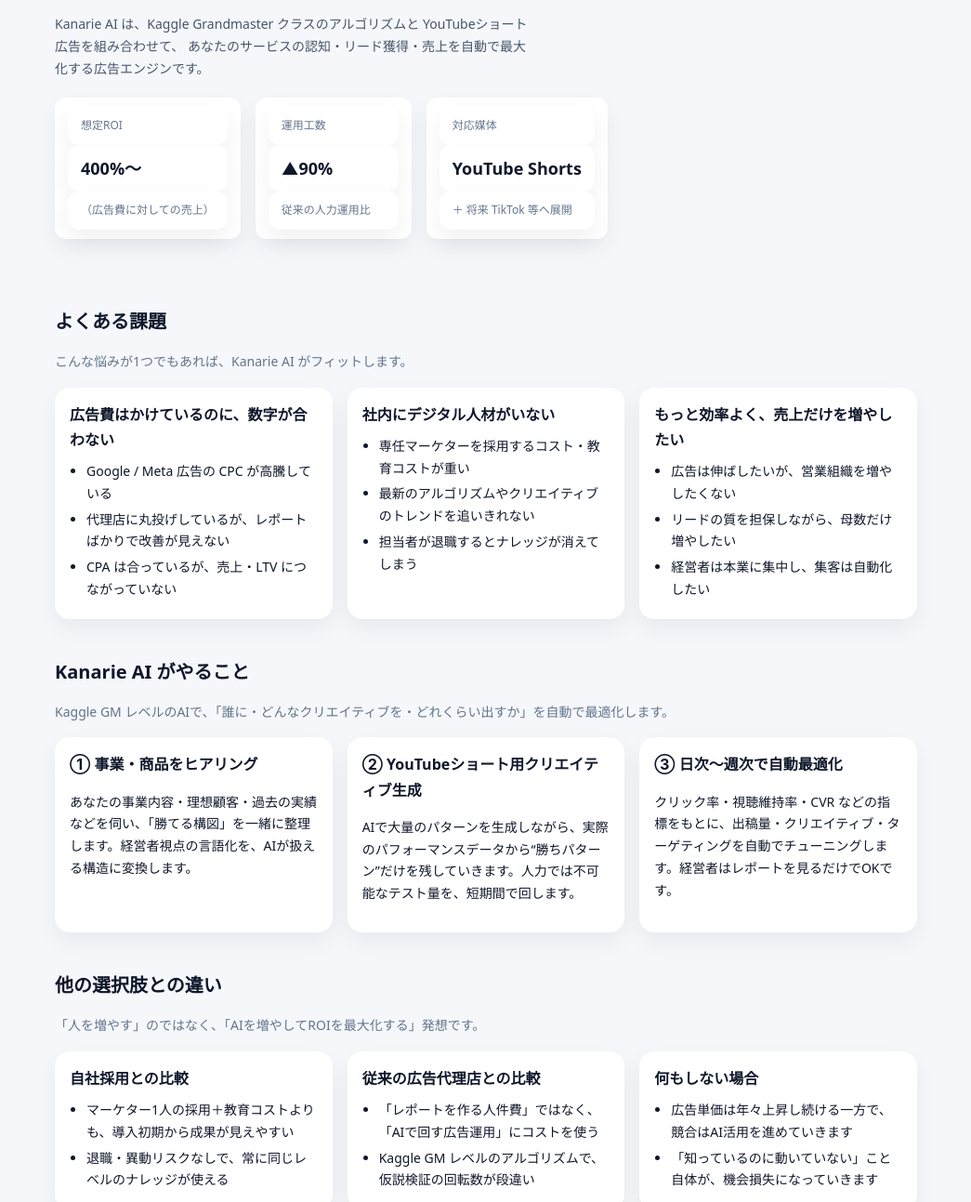
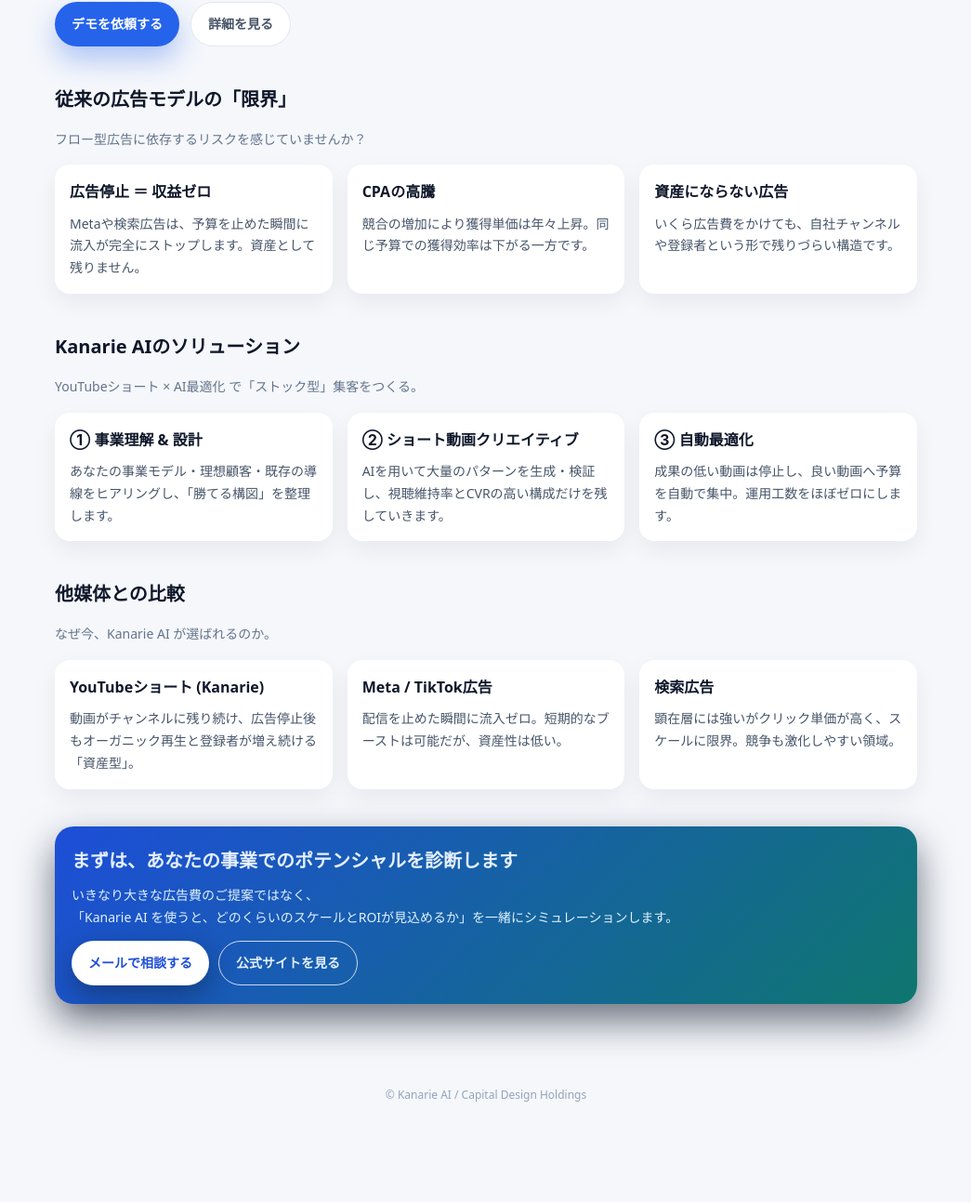
Before and after one commit to masahiro-oss/Kanarie-ai, a plain HTML site: page index.html in a window 1280 px wide. Shown: the part 319-1612 px from the top of the page at 93% size, without its empty margins (117-1162 px from the left). After the commit the page ends 1519 px from the top, so only its background shows below. Drawn offline with Linux system fonts and the light colour scheme.

Commit message:
Update index.html

```diff
--- a/index.html
+++ b/index.html
@@ -2,7 +2,7 @@
 <html lang="ja">
 <head>
   <meta charset="UTF-8" />
-  <title>Kanarie AI - 自動で売上を伸ばすYouTube広告</title>
+  <title>Kanarie AI - ストック型YouTubeショート広告</title>
   <meta name="viewport" content="width=device-width, initial-scale=1" />
   <style>
     :root {
@@ -22,9 +22,9 @@
     header {
       position: sticky;
       top: 0;
-      z-index: 20;
+      z-index: 10;
       backdrop-filter: blur(12px);
-      background: rgba(255,255,255,0.92);
+      background: rgba(255,255,255,0.94);
       border-bottom: 1px solid rgba(148,163,184,0.3);
     }
     .nav-inner {
@@ -32,27 +32,17 @@
       margin: 0 auto;
       padding: 12px 16px;
       display: flex;
+      justify-content: space-between;
       align-items: center;
-      justify-content: space-between;
       gap: 16px;
     }
-    .logo {
-      font-weight: 700;
-      letter-spacing: .05em;
-      color: var(--blue-dark);
-    }
-    .nav-links {
-      display: flex;
-      gap: 16px;
-      font-size: 14px;
-    }
+    .logo { font-weight: 700; letter-spacing: .06em; color: var(--blue-dark); }
+    .nav-links { display: flex; gap: 16px; font-size: 14px; }
     .nav-links a {
       text-decoration: none;
       color: #475569;
     }
-    .nav-links a:hover {
-      color: var(--blue);
-    }
+    .nav-links a:hover { color: var(--blue); }
     .nav-cta {
       padding: 8px 14px;
       border-radius: 999px;
@@ -61,19 +51,16 @@
       text-decoration: none;
       font-size: 14px;
       font-weight: 600;
-      box-shadow: 0 8px 20px rgba(37,99,235,0.3);
+      box-shadow: 0 10px 24px rgba(37,99,235,0.3);
     }
     .nav-cta:hover { background: var(--blue-dark); }
 
     main {
       max-width: 960px;
       margin: 0 auto;
-      padding: 24px 16px 64px;
+      padding: 32px 16px 64px;
     }
-    .hero {
-      padding: 40px 0 32px;
-    }
-    .badge {
+    .hero-badge {
       display: inline-flex;
       align-items: center;
       gap: 6px;
@@ -85,32 +72,46 @@
       margin-bottom: 12px;
     }
     .hero-title {
-      font-size: clamp(26px, 4vw, 32px);
-      font-weight: 700;
+      font-size: clamp(26px, 4.2vw, 36px);
+      font-weight: 800;
       margin: 0 0 12px;
     }
+    .hero-title span { color: var(--blue); }
     .hero-sub {
       color: #475569;
       max-width: 520px;
       font-size: 14px;
     }
-    .hero-metrics {
+    .hero-actions {
+      margin-top: 20px;
       display: flex;
       flex-wrap: wrap;
-      gap: 16px;
-      margin-top: 20px;
-      font-size: 13px;
+      gap: 12px;
     }
-    .hero-metrics div {
-      padding: 10px 14px;
-      border-radius: 12px;
+    .btn {
+      display: inline-flex;
+      align-items: center;
+      justify-content: center;
+      padding: 11px 18px;
+      border-radius: 999px;
+      border: none;
+      cursor: pointer;
+      font-size: 14px;
+      font-weight: 600;
+      text-decoration: none;
+      white-space: nowrap;
+    }
+    .btn-primary {
+      background: var(--blue);
+      color: #fff;
+      box-shadow: 0 14px 30px rgba(37,99,235,0.35);
+    }
+    .btn-primary:hover { background: var(--blue-dark); }
+    .btn-outline {
       background: #fff;
-      box-shadow: 0 10px 24px rgba(15,23,42,0.06);
-      min-width: 140px;
+      border: 1px solid #e2e8f0;
+      color: #475569;
     }
-    .metric-label { color: #64748b; font-size: 12px; }
-    .metric-value { font-weight: 700; font-size: 18px; }
-
     section {
       margin-top: 40px;
     }
@@ -125,7 +126,7 @@
     }
     .grid {
       display: grid;
-      grid-template-columns: repeat(auto-fit, minmax(220px, 1fr));
+      grid-template-columns: repeat(auto-fit, minmax(230px, 1fr));
       gap: 16px;
     }
     .card {
@@ -136,24 +137,18 @@
       font-size: 14px;
     }
     .card h3 {
-      margin-top: 0;
-      margin-bottom: 8px;
+      margin: 0 0 8px;
       font-size: 16px;
     }
-    .card ul {
-      padding-left: 18px;
-      margin: 0;
-    }
-    .card li {
-      margin-bottom: 4px;
-    }
+    .card p { margin: 0; color: #475569; }
+
     .contact {
       margin-top: 40px;
-      padding: 20px 16px;
-      border-radius: 18px;
-      background: linear-gradient(135deg, #2563eb, #0f766e);
-      color: #e2f3ff;
-      box-shadow: 0 18px 40px rgba(15,23,42,0.45);
+      padding: 20px 18px;
+      border-radius: 20px;
+      background: linear-gradient(135deg, #1d4ed8, #0f766e);
+      color: #e0f2fe;
+      box-shadow: 0 18px 40px rgba(15,23,42,0.6);
     }
     .contact h2 { margin: 0 0 8px; color: #e5f0ff; }
     .contact p { margin: 0 0 14px; font-size: 14px; }
@@ -161,30 +156,19 @@
       display: flex;
       flex-wrap: wrap;
       gap: 10px;
-      margin-top: 6px;
+      margin-top: 8px;
     }
-    .btn {
-      display: inline-flex;
-      align-items: center;
-      justify-content: center;
-      padding: 9px 14px;
-      border-radius: 999px;
-      border: none;
-      font-size: 14px;
-      font-weight: 600;
-      cursor: pointer;
-      text-decoration: none;
-      white-space: nowrap;
-    }
-    .btn-primary {
+    .contact .btn-primary {
       background: #fff;
       color: var(--blue-dark);
+      box-shadow: 0 10px 28px rgba(15,23,42,0.4);
     }
-    .btn-outline {
+    .contact .btn-outline {
+      border-color: rgba(226,232,240,0.9);
+      color: #e5f0ff;
       background: transparent;
-      border: 1px solid rgba(226,232,240,0.8);
-      color: #e5f0ff;
     }
+
     footer {
       text-align: center;
       font-size: 12px;
@@ -200,134 +184,109 @@
 <body>
   <header>
     <div class="nav-inner">
-      <div class="logo">Kanarie AI</div>
+      <div class="logo">KANARIE AI</div>
       <nav class="nav-links">
         <a href="#problems">課題</a>
         <a href="#solution">解決策</a>
-        <a href="#comparison">比較</a>
+        <a href="#comparison">他社比較</a>
       </nav>
-      <a href="#contact" class="nav-cta">まずは相談する</a>
+      <a href="#contact" class="nav-cta">お問い合わせ</a>
     </div>
   </header>
 
   <main>
-    <section class="hero">
-      <div class="badge">YouTubeショート × Kaggle GM AI</div>
+    <!-- Hero -->
+    <section>
+      <div class="hero-badge">
+        <span style="width:8px;height:8px;border-radius:999px;background:#2563eb;display:inline-block;"></span>
+        次世代の広告戦略
+      </div>
       <h1 class="hero-title">
-        営業コストをかけずに、<br />
-        AIがあなたの事業の売上を“自動で増やし続ける”
+        「ただの広告」から <span>「資産」</span> へ。
       </h1>
       <p class="hero-sub">
-        Kanarie AI は、Kaggle Grandmaster クラスのアルゴリズムと YouTubeショート広告を組み合わせて、
-        あなたのサービスの認知・リード獲得・売上を自動で最大化する広告エンジンです。
+        Meta・TikTok・Google検索広告の限界を超える。Kanarie AIは、YouTubeショートを活用した
+        <strong>ストック型マーケティング</strong> を実現します。
       </p>
+      <div class="hero-actions">
+        <a href="#contact" class="btn btn-primary">デモを依頼する</a>
+        <a href="#solution" class="btn btn-outline">詳細を見る</a>
+      </div>
+    </section>
 
-      <div class="hero-metrics">
-        <div>
-          <div class="metric-label">想定ROI</div>
-          <div class="metric-value">400%〜</div>
-          <div class="metric-label">（広告費に対しての売上）</div>
+    <!-- Problems -->
+    <section id="problems">
+      <h2>従来の広告モデルの「限界」</h2>
+      <p class="section-sub">フロー型広告に依存するリスクを感じていませんか？</p>
+      <div class="grid">
+        <div class="card">
+          <h3>広告停止 ＝ 収益ゼロ</h3>
+          <p>Metaや検索広告は、予算を止めた瞬間に流入が完全にストップします。資産として残りません。</p>
         </div>
-        <div>
-          <div class="metric-label">運用工数</div>
-          <div class="metric-value">▲90%</div>
-          <div class="metric-label">従来の人力運用比</div>
+        <div class="card">
+          <h3>CPAの高騰</h3>
+          <p>競合の増加により獲得単価は年々上昇。同じ予算での獲得効率は下がる一方です。</p>
         </div>
-        <div>
-          <div class="metric-label">対応媒体</div>
-          <div class="metric-value">YouTube Shorts</div>
-          <div class="metric-label">＋ 将来 TikTok 等へ展開</div>
+        <div class="card">
+          <h3>資産にならない広告</h3>
+          <p>いくら広告費をかけても、自社チャンネルや登録者という形で残りづらい構造です。</p>
         </div>
       </div>
     </section>
 
-    <section id="problems">
-      <h2>よくある課題</h2>
-      <p class="section-sub">こんな悩みが1つでもあれば、Kanarie AI がフィットします。</p>
+    <!-- Solution -->
+    <section id="solution">
+      <h2>Kanarie AIのソリューション</h2>
+      <p class="section-sub">YouTubeショート × AI最適化 で「ストック型」集客をつくる。</p>
       <div class="grid">
         <div class="card">
-          <h3>広告費はかけているのに、数字が合わない</h3>
-          <ul>
-            <li>Google / Meta 広告の CPC が高騰している</li>
-            <li>代理店に丸投げしているが、レポートばかりで改善が見えない</li>
-            <li>CPA は合っているが、売上・LTV につながっていない</li>
-          </ul>
+          <h3>① 事業理解 & 設計</h3>
+          <p>あなたの事業モデル・理想顧客・既存の導線をヒアリングし、「勝てる構図」を整理します。</p>
         </div>
         <div class="card">
-          <h3>社内にデジタル人材がいない</h3>
-          <ul>
-            <li>専任マーケターを採用するコスト・教育コストが重い</li>
-            <li>最新のアルゴリズムやクリエイティブのトレンドを追いきれない</li>
-            <li>担当者が退職するとナレッジが消えてしまう</li>
-          </ul>
+          <h3>② ショート動画クリエイティブ</h3>
+          <p>AIを用いて大量のパターンを生成・検証し、視聴維持率とCVRの高い構成だけを残していきます。</p>
         </div>
         <div class="card">
-          <h3>もっと効率よく、売上だけを増やしたい</h3>
-          <ul>
-            <li>広告は伸ばしたいが、営業組織を増やしたくない</li>
-            <li>リードの質を担保しながら、母数だけ増やしたい</li>
-            <li>経営者は本業に集中し、集客は自動化したい</li>
-          </ul>
+          <h3>③ 自動最適化</h3>
+          <p>成果の低い動画は停止し、良い動画へ予算を自動で集中。運用工数をほぼゼロにします。</p>
         </div>
       </div>
     </section>
 
-    <section id="solution">
-      <h2>Kanarie AI がやること</h2>
-      <p class="section-sub">Kaggle GM レベルのAIで、「誰に・どんなクリエイティブを・どれくらい出すか」を自動で最適化します。</p>
+    <!-- Comparison -->
+    <section id="comparison">
+      <h2>他媒体との比較</h2>
+      <p class="section-sub">なぜ今、Kanarie AI が選ばれるのか。</p>
       <div class="grid">
         <div class="card">
-          <h3>① 事業・商品をヒアリング</h3>
-          <p>あなたの事業内容・理想顧客・過去の実績などを伺い、「勝てる構図」を一緒に整理します。経営者視点の言語化を、AIが扱える構造に変換します。</p>
+          <h3>YouTubeショート (Kanarie)</h3>
+          <p>動画がチャンネルに残り続け、広告停止後もオーガニック再生と登録者が増え続ける「資産型」。</p>
         </div>
         <div class="card">
-          <h3>② YouTubeショート用クリエイティブ生成</h3>
-          <p>AIで大量のパターンを生成しながら、実際のパフォーマンスデータから“勝ちパターン”だけを残していきます。人力では不可能なテスト量を、短期間で回します。</p>
+          <h3>Meta / TikTok広告</h3>
+          <p>配信を止めた瞬間に流入ゼロ。短期的なブーストは可能だが、資産性は低い。</p>
         </div>
         <div class="card">
-          <h3>③ 日次〜週次で自動最適化</h3>
-          <p>クリック率・視聴維持率・CVR などの指標をもとに、出稿量・クリエイティブ・ターゲティングを自動でチューニングします。経営者はレポートを見るだけでOKです。</p>
+          <h3>検索広告</h3>
+          <p>顕在層には強いがクリック単価が高く、スケールに限界。競争も激化しやすい領域。</p>
         </div>
       </div>
     </section>
 
-    <section id="comparison">
-      <h2>他の選択肢との違い</h2>
-      <p class="section-sub">「人を増やす」のではなく、「AIを増やしてROIを最大化する」発想です。</p>
-      <div class="grid">
-        <div class="card">
-          <h3>自社採用との比較</h3>
-          <ul>
-            <li>マーケター1人の採用＋教育コストよりも、導入初期から成果が見えやすい</li>
-            <li>退職・異動リスクなしで、常に同じレベルのナレッジが使える</li>
-          </ul>
-        </div>
-        <div class="card">
-          <h3>従来の広告代理店との比較</h3>
-          <ul>
-            <li>「レポートを作る人件費」ではなく、「AIで回す広告運用」にコストを使う</li>
-            <li>Kaggle GM レベルのアルゴリズムで、仮説検証の回転数が段違い</li>
-          </ul>
-        </div>
-        <div class="card">
-          <h3>何もしない場合</h3>
-          <ul>
-            <li>広告単価は年々上昇し続ける一方で、競合はAI活用を進めていきます</li>
-            <li>「知っているのに動いていない」こと自体が、機会損失になっていきます</li>
-          </ul>
-        </div>
-      </div>
-    </section>
-
+    <!-- Contact -->
     <section id="contact" class="contact">
-      <h2>まずは、あなたの事業で ROI どれくらい出せそうか診断します</h2>
+      <h2>まずは、あなたの事業でのポテンシャルを診断します</h2>
       <p>
-        いきなり大きな契約ではなく、<br />
-        「あなたのビジネスモデル × Kanarie AI」で、どのくらいのスケールとROIが見込めるかを一緒にシミュレーションします。
+        いきなり大きな広告費のご提案ではなく、<br />
+        「Kanarie AI を使うと、どのくらいのスケールとROIが見込めるか」を一緒にシミュレーションします。
       </p>
       <div class="contact-actions">
-        <a href="https://line.me/" target="_blank" class="btn btn-primary">LINEで相談する</a>
-        <a href="mailto:info@example.com" class="btn btn-outline">メールで問い合わせ</a>
+        <a href="mailto:masahiro@capital-design-holdings.com?subject=Kanarie AIについて"
+           class="btn btn-primary">メールで相談する</a>
+        <a href="https://www.capital-design-holdings.com" target="_blank" class="btn btn-outline">
+          公式サイトを見る
+        </a>
       </div>
     </section>
   </main>
```
